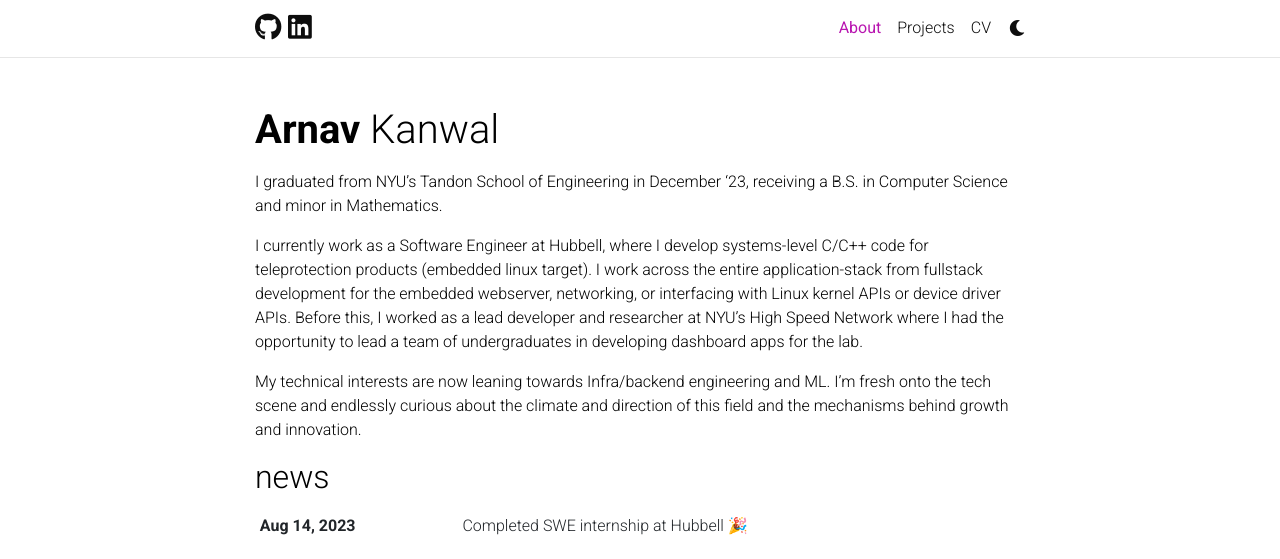
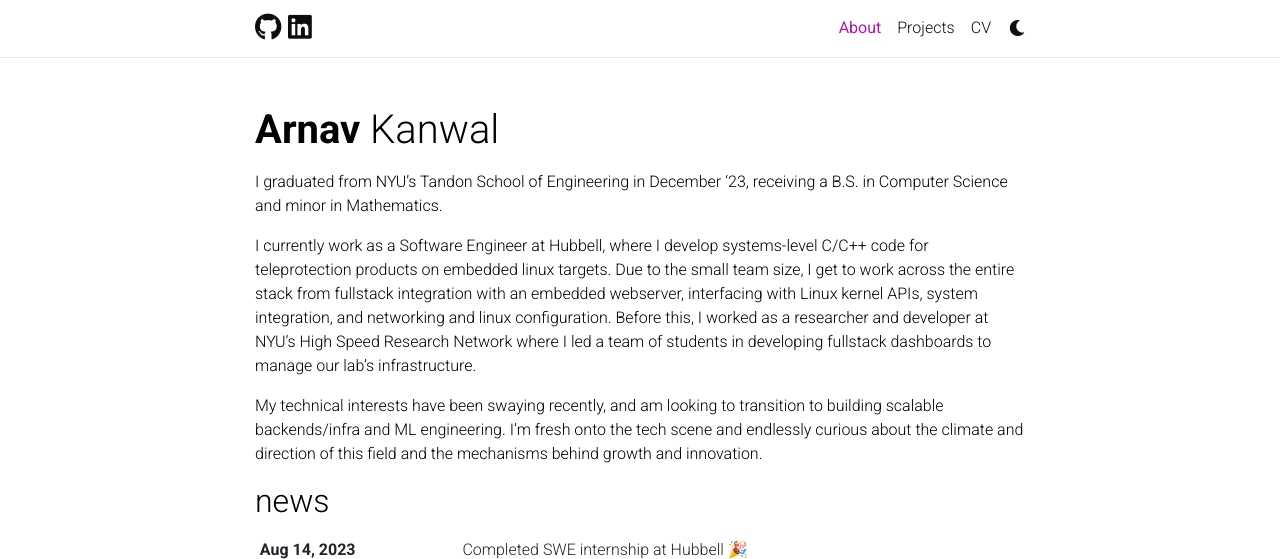
Before and after one commit to arniekanwal/arniekanwal.github.io, a Jekyll site: the page built from _pages/about.md, in a window 1280 px wide, cut to the strip 0-559 px from the top of the page. Built offline with Jekyll 4.4.1, drawn with Linux system fonts in a browser that asks for light colours; emoji names are drawn with the system emoji font; comment, search, counter and statistics services are not loaded; a style sheet for code colours, icons or effects is not loaded.

```diff
--- a/_pages/about.md
+++ b/_pages/about.md
@@ -17,7 +17,6 @@ social: false  # includes social icons at the bottom of the page
 
 I graduated from NYU's Tandon School of Engineering in December '23, receiving a B.S. in Computer Science and minor in Mathematics.
 
-I currently work as a Software Engineer at Hubbell, where I develop systems-level C/C++ code for teleprotection products (embedded linux target). I work across the entire application-stack from fullstack development for the embedded webserver, networking, or interfacing with Linux kernel APIs or device driver APIs. Before this, I worked as a lead developer and researcher at NYU's High Speed Network where I had the opportunity to lead a team of undergraduates in developing dashboard apps for the lab.
+I currently work as a Software Engineer at Hubbell, where I develop systems-level C/C++ code for teleprotection products on embedded linux targets. Due to the small team size, I get to work across the entire stack from fullstack integration with an embedded webserver, interfacing with Linux kernel APIs, system integration, and networking and linux configuration. Before this, I worked as a researcher and developer at NYU's High Speed Research Network where I led a team of students in developing fullstack dashboards to manage our lab's infrastructure.
 
-
-My technical interests are now leaning towards Infra/backend engineering and ML. I'm fresh onto the tech scene and endlessly curious about the climate and direction of this field and the mechanisms behind growth and innovation.
+My technical interests have been swaying recently, and am looking to transition to building scalable backends/infra and ML engineering. I’m fresh onto the tech scene and endlessly curious about the climate and direction of this field and the mechanisms behind growth and innovation.
```
Also changed, not shown: _pages/cv.md (+1 -1 lines), 3 other files.
